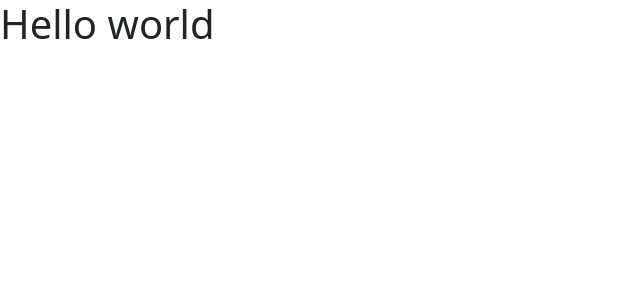
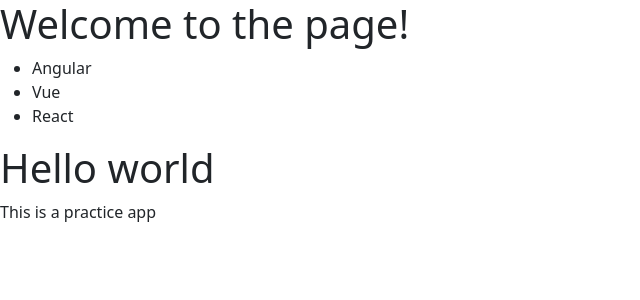
Before and after one commit to rashmi-trivium/SampleReactTest, a React (Vite) app: page / in a window 1280 px wide. Shown: the top 300 px of the page, without its empty margins (0-640 px from the left). Built offline with nearby package versions, Linux system fonts and the light colour scheme.

Commit message:
add header, footer, content and menu

```diff
--- a/src/App.tsx
+++ b/src/App.tsx
@@ -1,8 +1,18 @@
 import "./App.css";
+import Footer from "./components/Footer";
+import Header from "./components/Header";
+import Menu from "./components/Menu";
 import Message from "./components/Message";
 
 function App() {
-  return <Message />;
+  return (
+    <>
+      <Header />
+      <Menu />
+      <Message />
+      <Footer />
+    </>
+  );
 }
 
 export default App;
--- /dev/null
+++ b/src/components/Footer.tsx
@@ -0,0 +1,7 @@
+import React from "react";
+
+function Footer() {
+  return <p>This is a practice app</p>;
+}
+
+export default Footer;
--- /dev/null
+++ b/src/components/Header.tsx
@@ -0,0 +1,7 @@
+import React from "react";
+
+function Header() {
+  return <h1>Welcome to the page!</h1>;
+}
+
+export default Header;
--- /dev/null
+++ b/src/components/Menu.tsx
@@ -0,0 +1,13 @@
+import React from "react";
+
+function Menu() {
+  return (
+    <ul>
+      <li>Angular</li>
+      <li>Vue</li>
+      <li>React</li>
+    </ul>
+  );
+}
+
+export default Menu;
```
